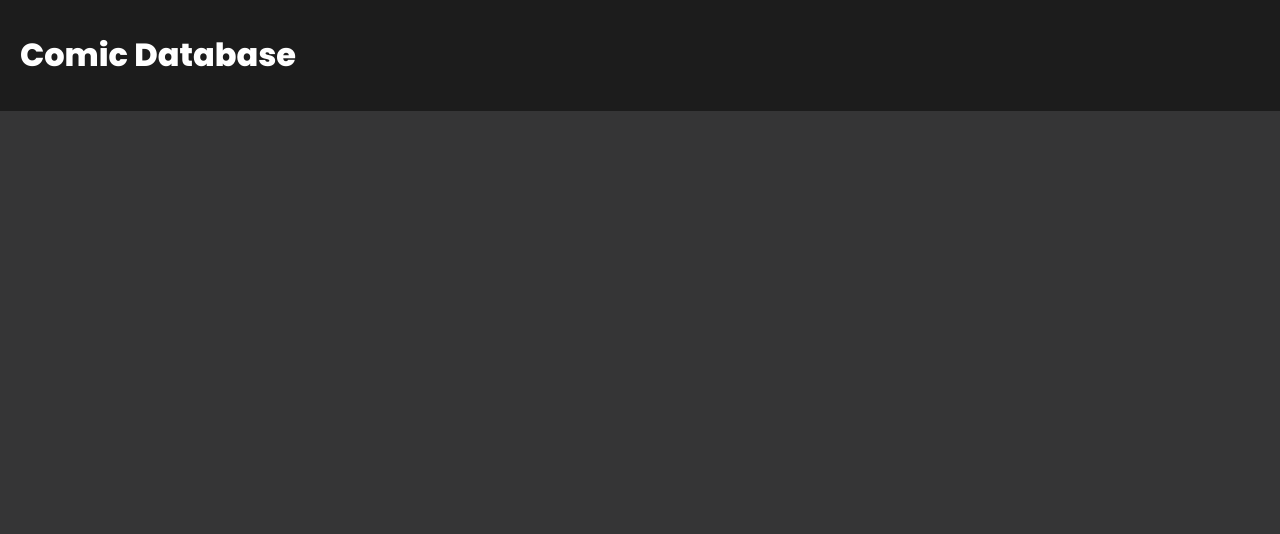
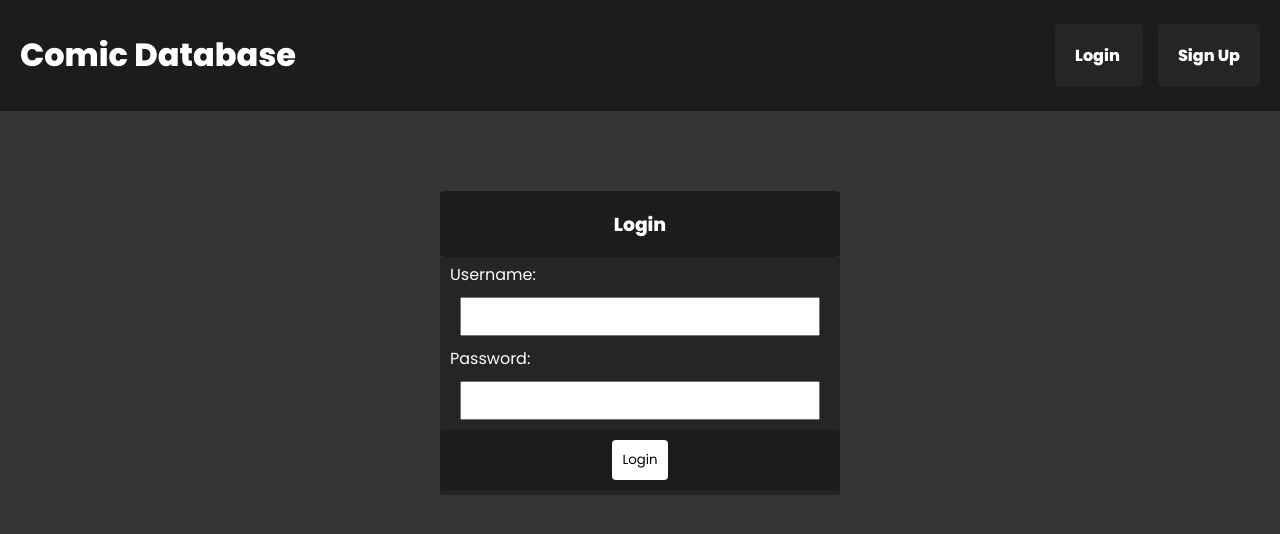
Before and after one commit to jstnn818/webcomic-database, a React (Create React App) app in the folder frontend/: page /login in a window 1280 px wide. Before the commit this address had no page. Shown: the top 534 px of the page. Built offline with nearby package versions, Linux system fonts and the light colour scheme; the HTML template or start-up script is replaced by a standard one.

Commit message:
login and signup pages

```diff
--- a/frontend/src/App.js
+++ b/frontend/src/App.js
@@ -5,6 +5,8 @@ import Home from './pages/Home'
 import Navbar from './components/Navbar'
 import SeriesPage from './pages/SeriesPage'
 import ChapterPage from './pages/ChapterPage'
+import Login from './pages/Login'
+import Signup from './pages/Signup'
 
 function App() {
   return (
@@ -14,6 +16,8 @@ function App() {
         <div className='pages'>
           <Routes>
             <Route path="/" element= { <Home />} />
+            <Route path="/login" element= { <Login />} />
+            <Route path="/signup" element= { <Signup />} />
             <Route path="/series/:seriesId" element={ <SeriesPage />} />
             <Route path="/series/:seriesId/:index" element={ <ChapterPage />} />
           </Routes>
--- a/frontend/src/components/Navbar.js
+++ b/frontend/src/components/Navbar.js
@@ -7,6 +7,12 @@ const Navbar = () => {
                 <Link to="/">
                     <h1>Comic Database</h1>
                 </Link>
+                <nav>
+                    <div>
+                        <Link to="/login"><strong> Login </strong></Link>
+                        <Link to="/signup"><strong> Sign Up </strong></Link>
+                    </div>
+                </nav>
             </div>
         </header>
     )
--- /dev/null
+++ b/frontend/src/context/AuthContext.js
@@ -0,0 +1,26 @@
+import { createContext, useReducer } from 'react'
+
+export const AuthContext = createContext()
+
+export const authReducer = (state, action) => {
+    switch (action.type) {
+        case 'LOGIN':
+            return { user: action.payload }
+        case 'LOGOUT':
+            return { user: null }
+        default:
+            return state
+    }
+}
+
+export const AuthContextProvider = ({ children }) => {
+    const [state, dispatch] = useReducer(authReducer, {
+        user: null
+    })
+    console.log('AuthContext state: ', state)
+    return (
+        <AuthContext.Provider value={{...state, dispatch}}>
+            { children }
+        </AuthContext.Provider>
+    )
+}
--- a/frontend/src/css/form.css
+++ b/frontend/src/css/form.css
@@ -15,7 +15,7 @@
 
 .form-info {
     background: #252525;
-    padding: 5px 0 5px 0;
+    padding: 5px 0;
 }
 #form-upload {
     padding: 0;
--- a/frontend/src/css/index.css
+++ b/frontend/src/css/index.css
@@ -98,3 +98,38 @@ header a {
 .side-column-box {
   background:#353536
 }
+
+/* navbar */
+nav {
+  display: flex;
+  align-items: center;
+}
+nav a {
+  margin-left: 15px;
+  padding: 20px;
+  background-color: #252525;
+  border-radius: 4px;
+  box-shadow: 2px 2px 5px #0000000d;
+}
+
+/* auth forms */
+.authform {
+  max-width: 400px;
+  margin: 40px auto;
+  padding: 20px;
+
+  color: white;
+  border-radius: 4px;
+}
+.authform div {
+  background-color: #1c1c1c;
+  border-radius: 4px;
+  box-shadow: 2px 2px 5px #0000000d;
+  padding: 0 5px;
+  display: flex;
+  justify-content: center;
+}
+.authform form {
+  background: #252525;
+  padding: 5px 0;
+}
--- /dev/null
+++ b/frontend/src/pages/Login.js
@@ -0,0 +1,39 @@
+import { useState } from 'react'
+
+const Login = () => {
+    const [ username, setUsername ] = useState('')
+    const [ password, setPassword ] = useState('')
+
+    const handleSubmit = async (e) => {
+        e.preventDefault()
+
+        console.log(username, password)
+    }
+
+
+    return (
+        <div className="authform">
+            <div id="title">
+                <h3> Login </h3>
+            </div>
+            <form onSubmit={handleSubmit}>
+                <label> Username: </label>
+                <input
+                    type="text"
+                    onChange={(e) => setUsername(e.target.value)}
+                    value={username}
+                />
+                <label> Password: </label>
+                <input
+                    type="password"
+                    onChange={(e) => setPassword(e.target.value)}
+                    value={password}
+                />
+                <div className="submit-button">
+                    <button> Login </button>
+                </div>
+            </form>
+        </div>
+    )
+}
+export default Login
--- a/frontend/src/pages/SeriesPage.js
+++ b/frontend/src/pages/SeriesPage.js
@@ -129,7 +129,9 @@ const SeriesPage = () => {
                   cols="96" rows="5"
                   defaultValue={singleSeries.description}>
                 </textarea>
-                <button type="submit"> Submit </button>
+                <div className="submit-button">
+                  <button type="submit" style={{margin: 0}}> Submit </button>
+                </div>
               </form>
               }
             </div>
--- /dev/null
+++ b/frontend/src/pages/Signup.js
@@ -0,0 +1,39 @@
+import { useState } from 'react'
+
+const Signup = () => {
+    const [ username, setUsername ] = useState('')
+    const [ password, setPassword ] = useState('')
+
+    const handleSubmit = async (e) => {
+        e.preventDefault()
+
+        console.log(username, password)
+    }
+
+
+    return (
+        <div className="authform">
+            <div id="title">
+                <h3> Sign Up </h3>
+            </div>
+            <form onSubmit={handleSubmit}>
+                <label> Username: </label>
+                <input
+                    type="text"
+                    onChange={(e) => setUsername(e.target.value)}
+                    value={username}
+                />
+                <label> Password: </label>
+                <input
+                    type="password"
+                    onChange={(e) => setPassword(e.target.value)}
+                    value={password}
+                />
+                <div className="submit-button">
+                    <button> Sign Up </button>
+                </div>
+            </form>
+        </div>
+    )
+}
+export default Signup
```
Also changed, not shown: frontend/src/hooks/useAuthContext.js (added, +12 -0 lines), frontend/src/index.js (+5 -2 lines).
